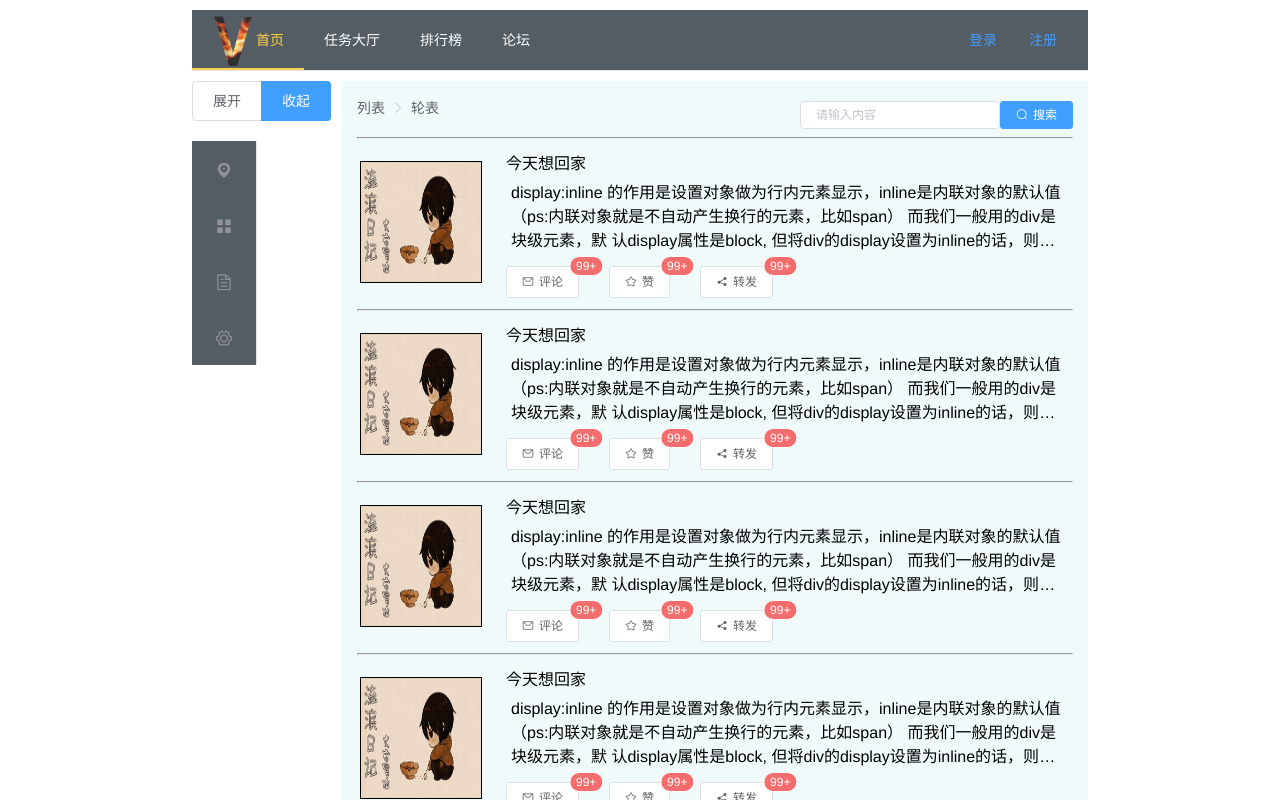
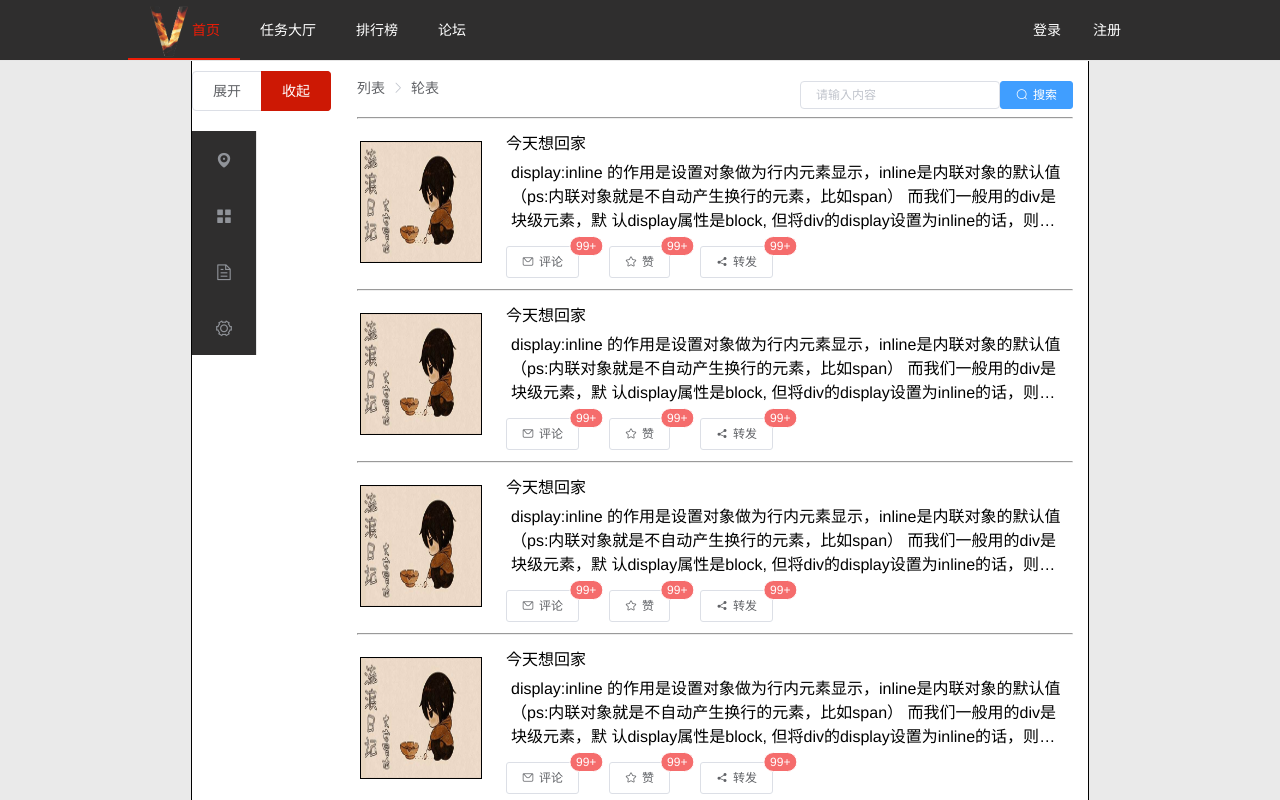
Before and after one commit to theIndoorTrain/Vanger, a Vue app: page /#/bbs in a window 1280 px wide. Shown: the top 800 px of the page. Built offline with nearby package versions, Linux system fonts and the light colour scheme; what vue-quill-editor would draw is missing.

Commit message:
005
界面优化

```diff
--- a/index.html
+++ b/index.html
@@ -7,9 +7,8 @@
     <title>流浪者·说</title>
     <style>
       body{
-
         margin: 0;
-        padding: 10px 0 0 0;
+        padding: 0;
 
       }
     </style>
--- a/src/components/App/footer.vue
+++ b/src/components/App/footer.vue
@@ -16,9 +16,8 @@
 
 .bg-purple-dark {
     padding: 25px 200px;
-    background: #909399;
+    background: #2F2E2E;
     text-emphasis-color: #fff;
-    margin-top: 10px;
   }
 
 span{
--- a/src/components/App/header.vue
+++ b/src/components/App/header.vue
@@ -1,6 +1,6 @@
 <template>
-    <div>
-        <el-menu :default-active="activeIndex" class="el-menu-demo" mode="horizontal" @select="handleSelect" background-color="#545c64" text-color="#fff" active-text-color="#ffd04b">
+    <div >
+        <el-menu :default-active="activeIndex" class="el-menu-demo bg" mode="horizontal" @select="handleSelect" background-color="#2F2E2E" text-color="#fff" active-text-color="#ED1C06">
         <el-menu-item index="1" @click="toHome"><img src="@/assets/logo.png" height="60px"/>首页</el-menu-item>
         <el-menu-item index="2">任务大厅</el-menu-item>
         <el-menu-item index="3">排行榜</el-menu-item>
@@ -48,9 +48,6 @@
 a{
     text-decoration: none;
 }
-div{
-    margin-bottom: 10px;
-}
 
 .xm-a{
     float: right;
@@ -64,8 +61,11 @@ div{
     height: 50px;
     width:50px;
     border-radius: 50%;
-    border: 1px;
+    border: 2px;
     border-style:solid;
     border-color: bisque;
 }
+.bg{
+    padding: 0 10%;
+}
 </style>
--- a/src/components/App/login.vue
+++ b/src/components/App/login.vue
@@ -1,6 +1,6 @@
 <template>
     <div>
-        <el-button type="text" @click="dialogFormVisible = true">登录</el-button>
+        <el-button type="text" @click="dialogFormVisible = true" class="xm-a">登录</el-button>
 
         <el-dialog title="流浪者·登录" :visible.sync="dialogFormVisible" center="true" width="40%">
 
@@ -42,4 +42,8 @@
 
 <style scoped>
 
+.xm-a{
+    color: #fff;
+}
+
 </style>
--- a/src/components/App/logout.vue
+++ b/src/components/App/logout.vue
@@ -1,5 +1,5 @@
 <template>
-    <el-button type="text" @click="logout">注销</el-button>
+    <el-button type="text" @click="logout" class="xm-a">注销</el-button>
 </template>
 
 <script>
@@ -29,4 +29,8 @@
 
 <style scoped>
 
+.xm-a{
+    color: #fff;
+}
+
 </style>
--- a/src/components/App/sighIn.vue
+++ b/src/components/App/sighIn.vue
@@ -1,6 +1,6 @@
 <template>
     <div>
-        <el-button type="text" @click="dialogFormVisible = true">注册</el-button>
+        <el-button type="text" @click="dialogFormVisible = true" class="xm-a">注册</el-button>
 
         <el-dialog title="流浪者·注册" :visible.sync="dialogFormVisible" center="true" width="45">
 
@@ -54,4 +54,8 @@
 
 <style scoped>
 
+.xm-a{
+    color: #fff;
+}
+
 </style>
--- a/src/components/bbs/editor.vue
+++ b/src/components/bbs/editor.vue
@@ -35,7 +35,7 @@
 
 .quillEditor{
     height: 550px;
-    background: #F2F1D7;
+    background: rgb(242, 242, 243);
 }
 
 </style>
--- a/src/components/bbs/sidebar.vue
+++ b/src/components/bbs/sidebar.vue
@@ -1,10 +1,10 @@
 <template>
     <div>
-        <el-radio-group v-model="isCollapse" style="margin-bottom: 20px;">
+        <el-radio-group v-model="isCollapse" style="margin-bottom: 20px;" fill="#CD1804" >
         <el-radio-button :label="false">展开</el-radio-button>
         <el-radio-button :label="true">收起</el-radio-button>
         </el-radio-group>
-        <el-menu default-active="1-4-1" class="el-menu-vertical-demo" @open="handleOpen" @close="handleClose" :collapse="isCollapse" background-color="#545c64" text-color="#fff" active-text-color="#ffd04b">
+        <el-menu default-active="1-4-1" class="el-menu-vertical-demo" @open="handleOpen" @close="handleClose" :collapse="isCollapse" background-color="#2F2E2E" text-color="#fff" active-text-color="#DD1B06">
         <el-submenu index="1">
             <template slot="title">
             <i class="el-icon-location"></i>
--- a/src/page/bbs/main.vue
+++ b/src/page/bbs/main.vue
@@ -46,7 +46,6 @@ import Header from '@/components/bbs/header.vue'
 <style scoped>
 
 .bg{
-    background: #F1FAFA;
     padding: 20px 15px;
 }
 
--- a/src/page/index.vue
+++ b/src/page/index.vue
@@ -1,7 +1,7 @@
 <template>
     <div class="bg">
         <Header/>
-        <router-view/>
+        <router-view class="xm-a"/>
         <Footer/>
     </div>
 </template>
@@ -21,8 +21,19 @@
 <style scoped>
 
 .bg {
-    width:70%;
+    width:100%;
     margin: 0 auto;
+    background: #EAEAEA;
+}
+
+.xm-a{
+    width: 70%;
+    margin: 0 auto;
+    border-left-style: solid;
+    border-left-width: 1px;
+    border-right-style: solid;
+    border-right-width: 1px;
+    background: #fff;
 }
 
 </style>
--- a/src/page/index/bbs.vue
+++ b/src/page/index/bbs.vue
@@ -1,8 +1,11 @@
 <template>
-<el-container>
+<div>
+    <el-container>
   <el-aside width="150px"><Sidebar/></el-aside>
   <el-main class="xm-a"><router-view/></el-main>
 </el-container>
+</div>
+
 </template>
 
 <script>
@@ -17,8 +20,13 @@
 
 <style scoped>
 
+
 .xm-a{
     padding: 0;
 }
 
+div{
+    padding: 10px 0;
+}
+
 </style>
--- a/src/page/index/main.vue
+++ b/src/page/index/main.vue
@@ -1,6 +1,6 @@
 <template>
 
-    <el-carousel :interval="3000" type="card" height="600px">
+    <el-carousel :interval="3000" type="card" height="600px" class="bg">
         <el-carousel-item v-for="item in carousel" :key="item">
             <img :src="item" width="100%" class="car"/>
         </el-carousel-item>
@@ -41,4 +41,7 @@
       transform: translateY(-50%)
   }
 
+.bg{
+    padding: 10px 0;
+}
 </style>
```
